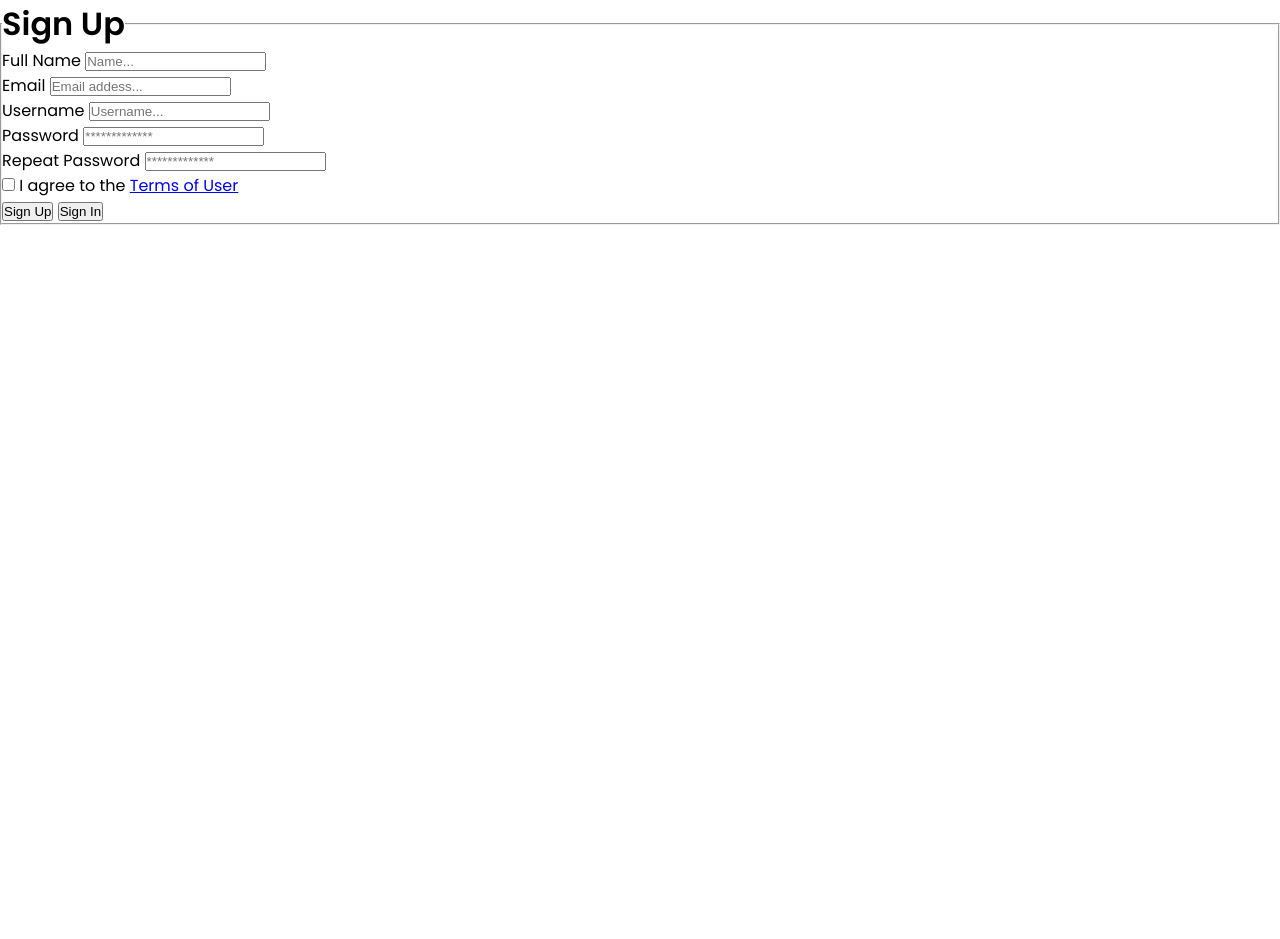
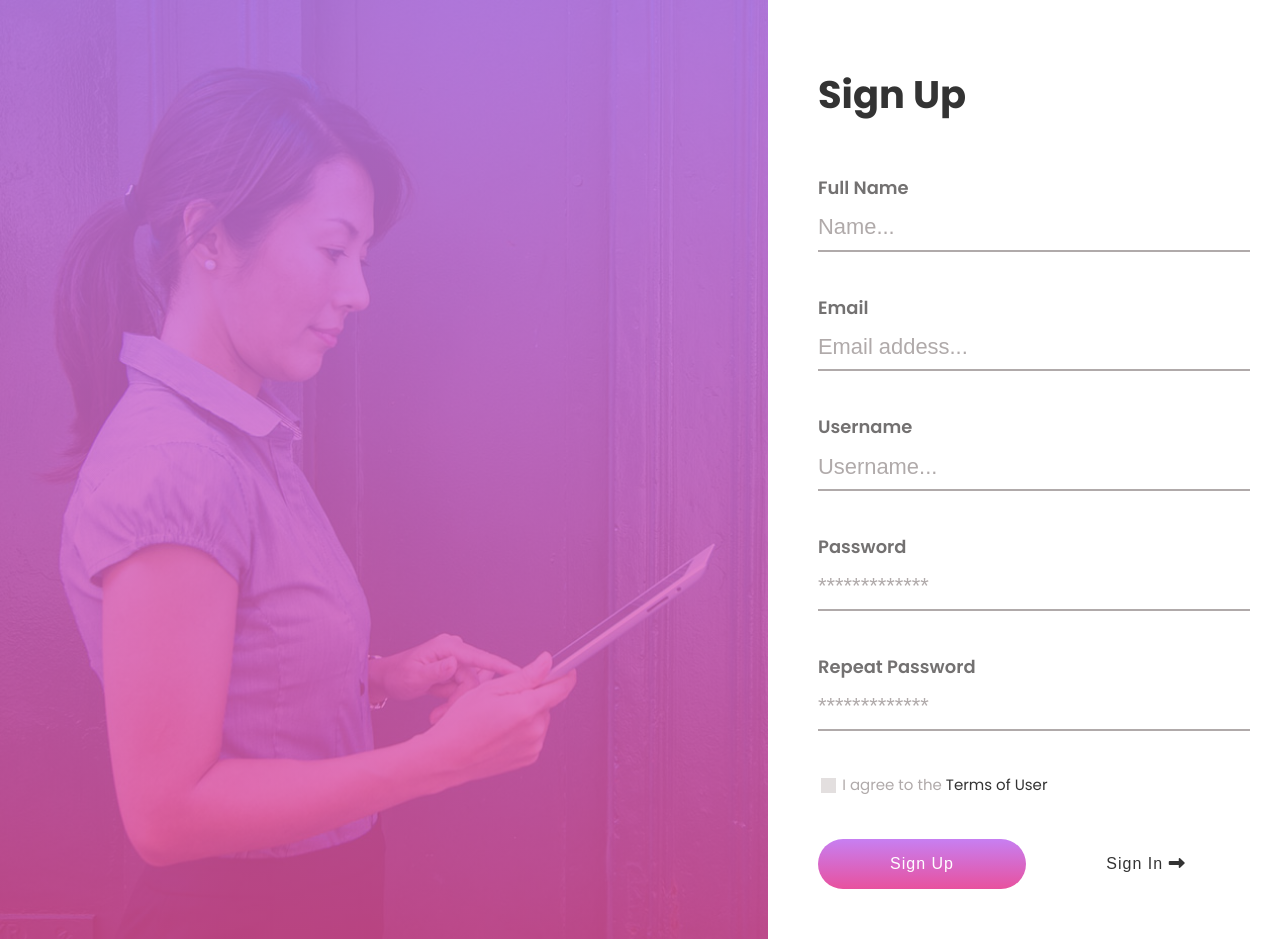
Before and after one commit to kauasilvandrade/registration_form, a plain HTML site: page index.html in a window 1280 px wide. Before the commit the page ends 800 px from the top, so only its background shows below. Drawn offline with Linux system fonts and the light colour scheme.

Commit message:
Css inicial terminado

```diff
--- a/assets/css/style.css
+++ b/assets/css/style.css
@@ -5,20 +5,173 @@
 }
 
 :root {
-  --bg-color: #B171D0;
+  --bg-color: #b171d0e3;
   --error: #C80000;
   --content-primary: #333333;
-  --content-secondary: #999999;
-  --content-tertiary: #555555;
-  --gradient: top, #e8519e, #c77ff2, #e8519e, #c77ff2;
+  --content-secondary: #737171;
+  --content-tertiary: #b0aaaa;
+  --gradient: to bottom, #c87ff2cd, #e8519fc5;
 }
 
 body {
   font-family: "Poppins", sans-serif;
+  line-height: 1.2;
+}
+
+.desktopOnly {
+  display: none;
+}
+
+@media (width >= 62.5rem) {
+
+  body {
+    display: grid;
+    grid-template-columns: 2fr 32rem;
+    height: 100vh;
+  }
+
+  .desktopOnly {
+    display: block;
+    background: url(../images/bg.jpg);
+    background-repeat: no-repeat;
+    background-size: cover;
+    position: relative;
+
+    &::before {
+      content: '';
+      background-image: linear-gradient(var(--gradient));
+      position: absolute;
+      inset: 0;
+    }
+  }
+}
+
+main {
+  padding: 4.5rem 3.125rem 3.125rem 3.125rem;
+}
+
+fieldset {
+  border: 0;
 }
 
 legend {
-  font-weight: var(--content-primary);
-  font-size: 2rem;
-  font-weight: 600;
+  color: var(--content-primary);
+  font-size: 2.4rem;
+  font-weight: 700;
+  margin-bottom: 3.6875rem;
 }
+
+.inputWrapper{
+  label {
+    display: block;
+    color: var(--content-secondary);
+    font-weight: 600;
+    font-size: 1.12em;
+  }
+
+  input {
+    width: 100%;
+    font-weight: 400;
+    font-size: 1.37em;
+    padding: 0.6rem;
+    padding-left: 0;
+    margin-block: 0.375rem 2.8125rem;
+    border: none;
+    border-bottom: 2px solid var(--content-tertiary );
+
+    &::placeholder {
+      color: var(--content-tertiary);
+    }
+  }
+}
+
+.terms {
+  font-size: 0.9375rem;
+  color: var(--content-tertiary);
+  margin-bottom: 2.8125rem;
+
+  input {
+    opacity: 0;
+
+    &:checked ~ label::after {
+      opacity: 1;
+    }
+
+    &:focus ~ label::before {
+      border: 2px solid var(--bg-color);
+    }
+
+  }
+
+  label {
+    position: absolute;
+    margin-left: 0.7rem;
+    cursor: pointer;
+
+    a {
+      text-decoration: none;
+      color: var(--content-primary);
+      transition: .4s;
+
+      &:hover {
+        color: var(--bg-color);
+      }
+    }
+
+    &::before, &::after {
+      content: '';
+      position: absolute;
+      width: 0.9375rem;
+      height: 0.9375rem;
+      left: -1.3125rem;
+      top: 0.125rem;
+    }
+
+    &::before {
+      background-color: #e3dfdf;
+    }
+
+    &::after {
+      background-image: url(../images/check.svg);
+      background-size: cover;
+      opacity: 0;
+    }
+
+  }
+
+}
+
+.actionsForm {
+  display: flex;
+  justify-content: space-between;
+  align-items: center;
+  gap: 1rem;
+
+  button {
+    background-color: transparent;
+    width: 13rem;
+    padding: 1rem 0.6rem;
+    cursor: pointer;
+    border-radius: 999px;
+    border: none;
+    font-size: 1em;
+    font-weight: 500;
+    letter-spacing: 1px;
+    transition: .5s;
+  }
+
+  #singUp {
+    background-image: linear-gradient(to top, #e8519e, #c77ff2);
+    color: #fff;
+  }
+  #singUp:hover {
+    background-image: linear-gradient(to bottom, #e8519e, #c77ff2);
+  }
+
+  #singIn {
+    color: var(--content-primary);
+  }
+  #singIn:hover {
+    color: var(--bg-color);
+  }
+}
--- a/index.html
+++ b/index.html
@@ -12,6 +12,7 @@
 
   <!-- FONTS -->
   <link href="https://fonts.googleapis.com/css2?family=Poppins:ital,wght@0,100;0,200;0,300;0,400;0,500;0,600;0,700;0,800;0,900;1,100;1,200;1,300;1,400;1,500;1,600;1,700;1,800;1,900&display=swap" rel="stylesheet">
+  <script src="https://kit.fontawesome.com/ca4876cb59.js" crossorigin="anonymous"></script>
 
 </head>
 <body>
@@ -61,7 +62,7 @@
 
         <div class="actionsForm">
           <button id="singUp">Sign Up</button>
-          <button id="singIn">Sign In</button>
+          <button id="singIn">Sign In <i class="fa fa-long-arrow-right m-l-5"></i></button>
         </div>
 
       </fieldset>
```
Also changed, not shown: assets/images/check.svg (added).
